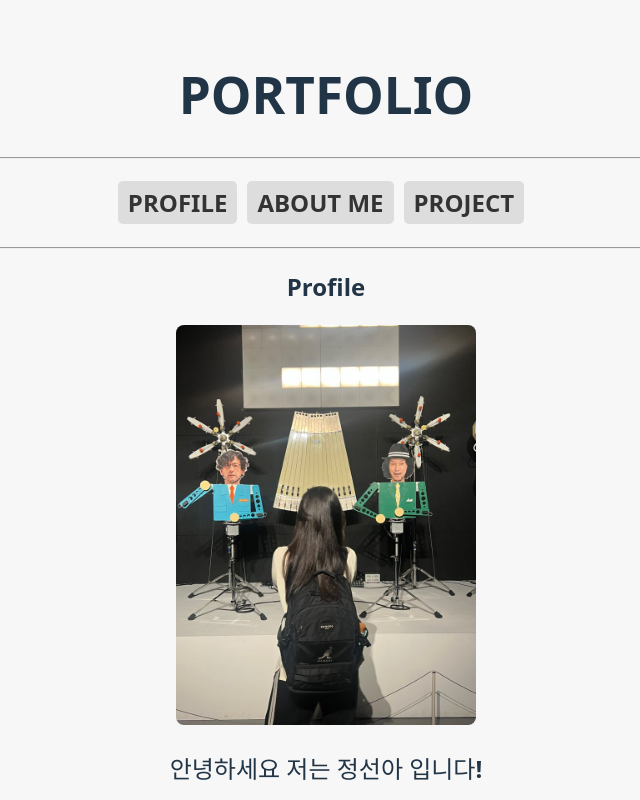
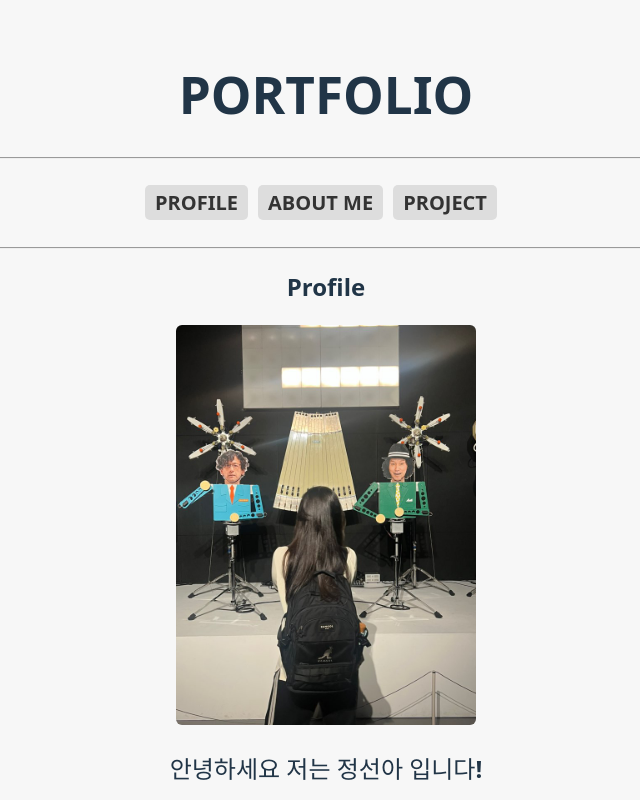
Before and after one commit to SUN-AAA/portfolio, a React (Vite) app: page / in a window 1280 px wide. Shown: the top 800 px of the page, without its empty margins (314-954 px from the left). Built offline with nearby package versions, Linux system fonts and the light colour scheme.

Commit message:
fix: css radius

```diff
--- a/src/index.css
+++ b/src/index.css
@@ -11,15 +11,6 @@
   text-rendering: optimizeLegibility;
   -webkit-font-smoothing: antialiased;
   -moz-osx-font-smoothing: grayscale;
-}
-
-a {
-  font-weight: 500;
-  color: #646cff;
-  text-decoration: inherit;
-}
-a:hover {
-  color: #535bf2;
 }
 
 body {
--- a/src/styles/background.css
+++ b/src/styles/background.css
@@ -1,5 +1,5 @@
 .background{
     width: 300px;
     height:auto;
-    border-radius: 8px;
+    border-radius: 6px;
 }
--- a/src/styles/flexbox.css
+++ b/src/styles/flexbox.css
@@ -7,8 +7,8 @@
 }
 
 .item {
-    font-size: 24px;
-    padding: 5px 10px;
+    font-size: 20px;
+    padding: 4px 10px;
     text-decoration: none;
     color: #333;
     background-color: #ddd;
```
